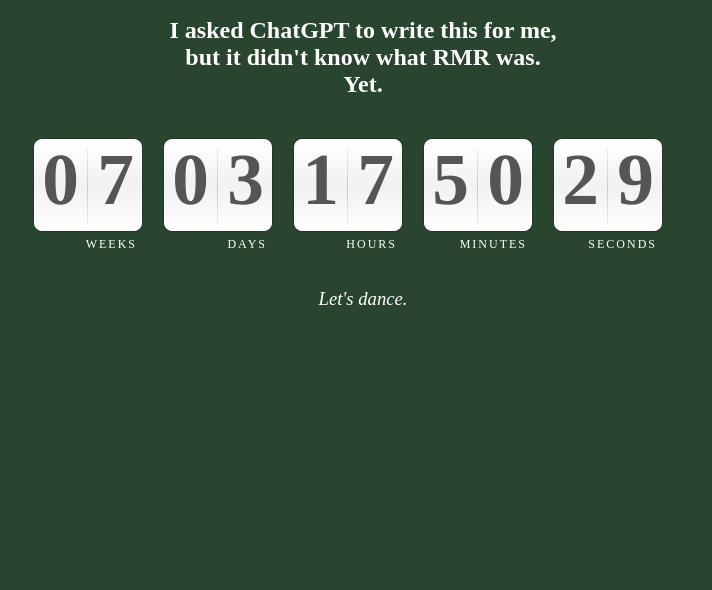
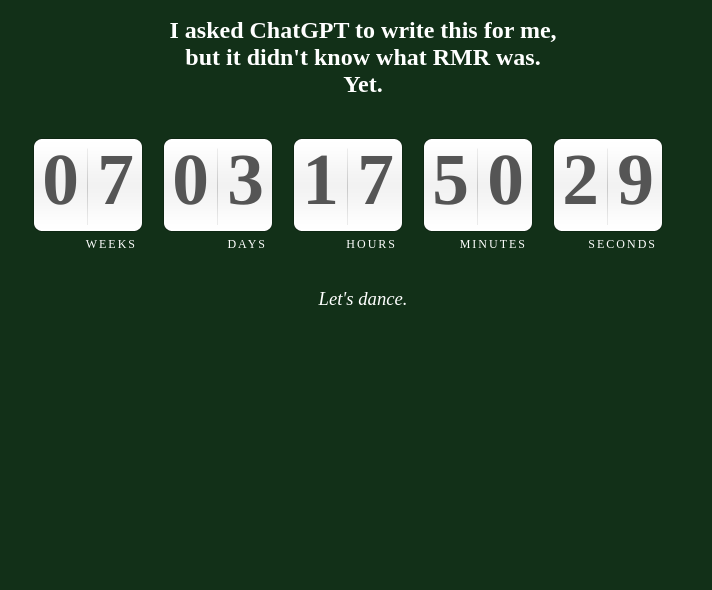
Before and after one commit to jpratt-mru/rmr-countdown, a plain HTML site: page index.htm in a window 1280 px wide. Shown: the part 210-800 px from the top of the page, without its empty margins (277-989 px from the left). Drawn offline with Linux system fonts and the light colour scheme.

Commit message:
Darker green.

```diff
--- a/style/main.css
+++ b/style/main.css
@@ -5,7 +5,7 @@
 
 body {
 	text-align: center;
-	background-color: #29452f;
+	background-color: #123018;
 }
 
 strong {
```
